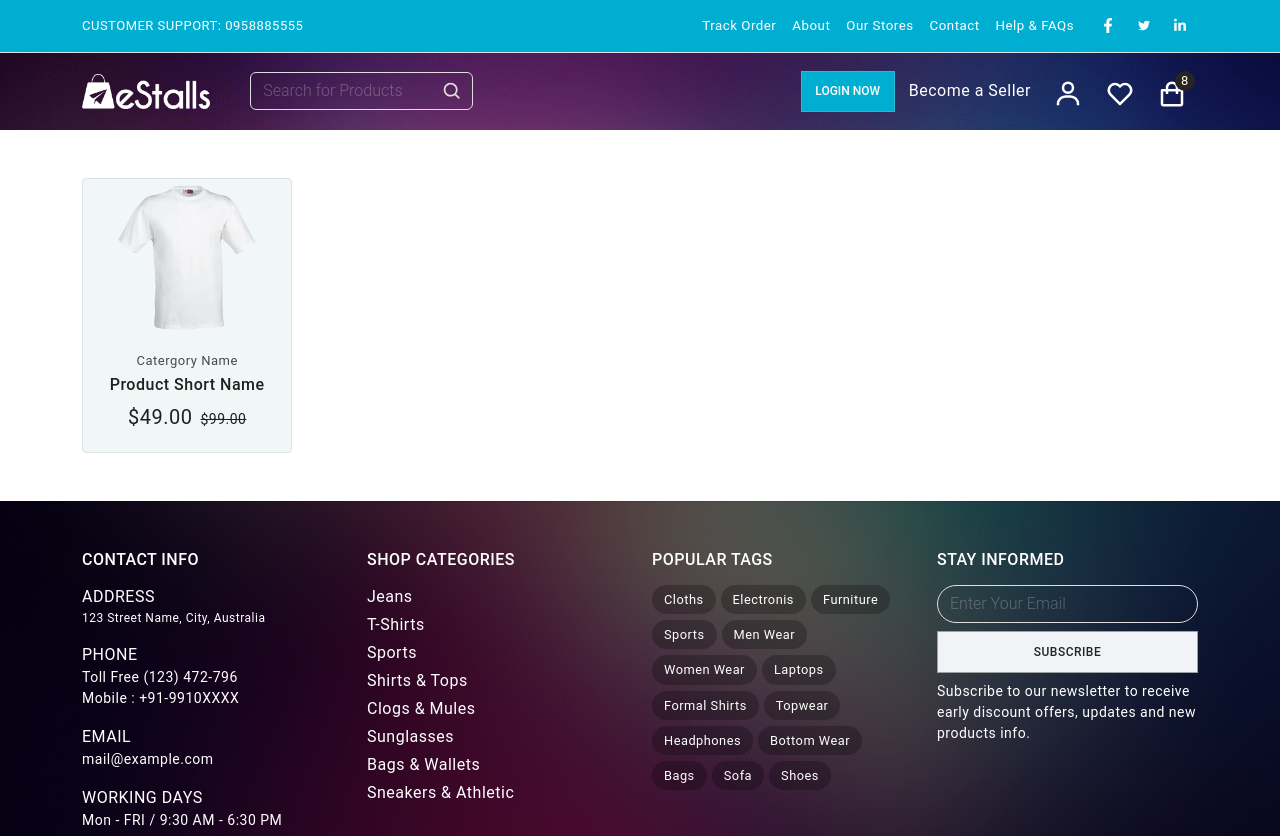
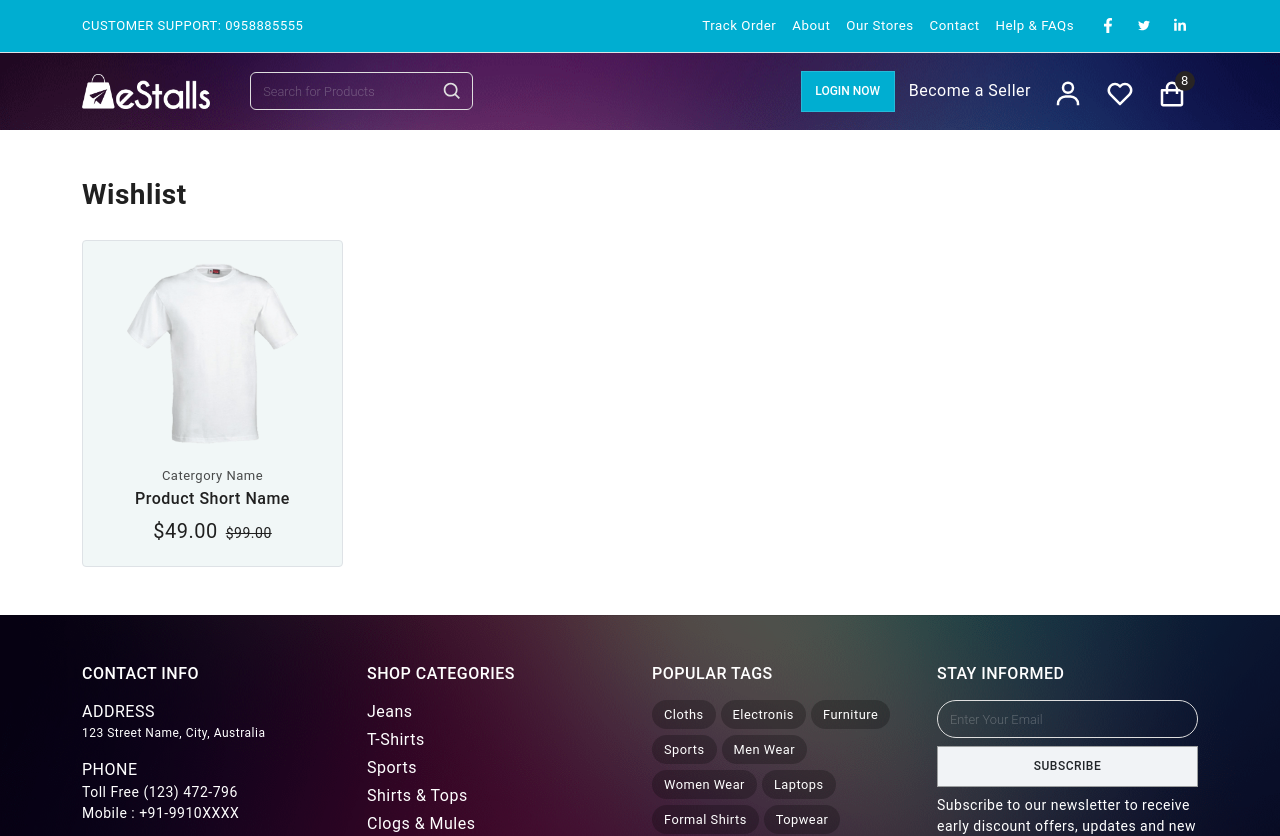
Before and after one commit to kamalesh777/e-stalls-client, a Next.js app: page /wishlist in a window 1280 px wide. Shown: the top 836 px of the page. Built offline with nearby package versions, Linux system fonts and the light colour scheme.

Commit message:
wishlist design fixed

```diff
--- a/pages/wishlist/index.tsx
+++ b/pages/wishlist/index.tsx
@@ -4,7 +4,7 @@ import NormalLayout from '@/layout/NormalLayout'
 
 const index = (): JSX.Element => (
   <NormalLayout>
-    <WishList />
+    <WishList classes="extra-padding" column={3} showHeader={true} />
   </NormalLayout>
 )
 
--- a/src/common/ExtraCardHeader.tsx
+++ b/src/common/ExtraCardHeader.tsx
@@ -3,11 +3,12 @@ import React from 'react'
 interface propTypes {
   title: string
   rightComponent?: JSX.Element
+  classes?: string
 }
 
-const ExtraCardHeader = ({ title, rightComponent }: propTypes): JSX.Element => (
+const ExtraCardHeader = ({ title, rightComponent, classes }: propTypes): JSX.Element => (
   <div className="card-extra-header">
-    <h5 className="font-weight-bold">{title}</h5>
+    <h5 className={`font-weight-bold ${classes}`}>{title}</h5>
     {rightComponent}
   </div>
 )
--- a/src/components/WishList/WishList.tsx
+++ b/src/components/WishList/WishList.tsx
@@ -1,12 +1,29 @@
+import ExtraCardHeader from '@/common/ExtraCardHeader'
 import React from 'react'
+import { Row, Col } from 'react-bootstrap'
 import { BiCartAdd, BiTrash } from 'react-icons/bi'
 
-const WishList = (): JSX.Element => (
-  <section className="extra-padding wishlist">
+interface propTypes {
+  classes?: string
+  showHeader?: boolean
+  column: number
+}
+
+const WishList = ({ classes, showHeader, column }: propTypes): JSX.Element => (
+  <section className={`wishlist ${classes}`}>
+    {showHeader && (
+      <div className="container">
+        <Row>
+          <Col>
+            <ExtraCardHeader title="Wishlist" classes="fs-3" />
+          </Col>
+        </Row>
+      </div>
+    )}
     <div className="container">
       <div className="product-grid">
-        <div className="row row-cols-1 row-cols-md-2 row-cols-lg-4 row-cols-xl-5 g-3">
-          <div className="col">
+        <Row>
+          <Col md={column}>
             <div className="card rounded-1 product-card">
               <div className="product-image">
                 <img src="/assets/images/products/01.png" className="card-img-top" alt="..." />
@@ -34,8 +51,8 @@ const WishList = (): JSX.Element => (
                 </div>
               </div>
             </div>
-          </div>
-        </div>
+          </Col>
+        </Row>
       </div>
     </div>
   </section>
--- a/src/view/Profile.tsx
+++ b/src/view/Profile.tsx
@@ -78,7 +78,7 @@ const Profile = (): JSX.Element => {
       case 'orders':
         return <Orders />
       case 'wishlist':
-        return <WishList />
+        return <WishList column={3} />
       default:
         return <PersonalInfo />
     }
--- a/styles/globals.scss
+++ b/styles/globals.scss
@@ -28,7 +28,9 @@ body {
 	font-family: Roboto, sans-serif;
   	color: $text-dark-1;
 }
-
+input::placeholder {
+	font-size: 0.8rem;
+}
 input:not(.text-dark)::placeholder {
 	color: $text-light-2 !important;
 	opacity: .3 !important
@@ -454,6 +456,9 @@ input[type="checkbox"] + label{
 Product Effect
 ===========================================
 */
+.product-image {
+    padding-top: 15px;
+}
 .shoping-cart {
     padding: 3rem;
     background: rgb(69 199 231 / 25%);
```
